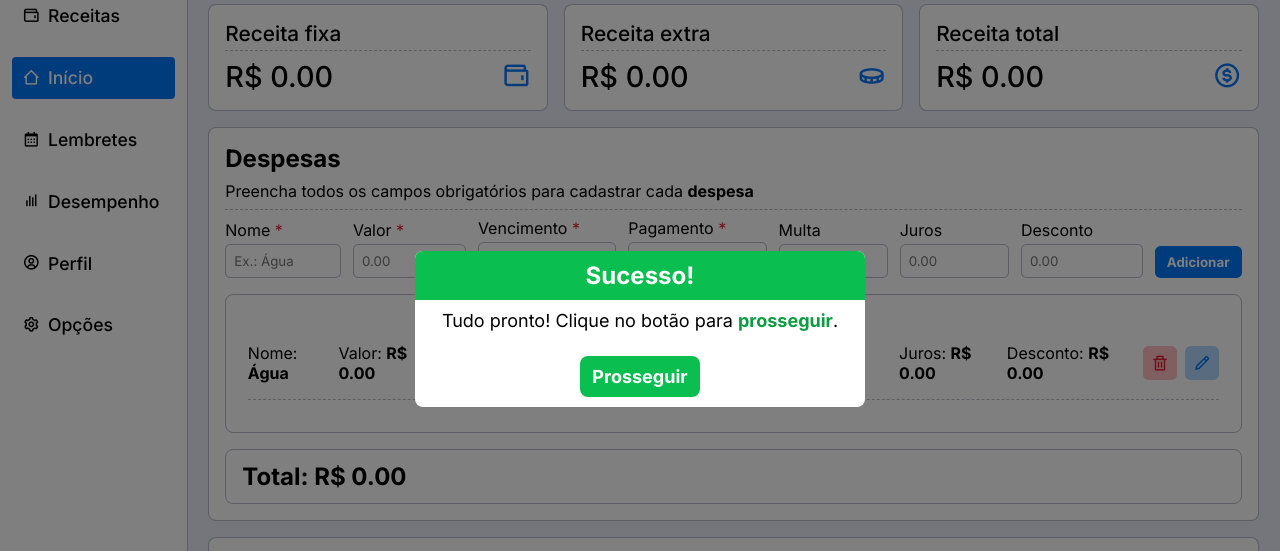
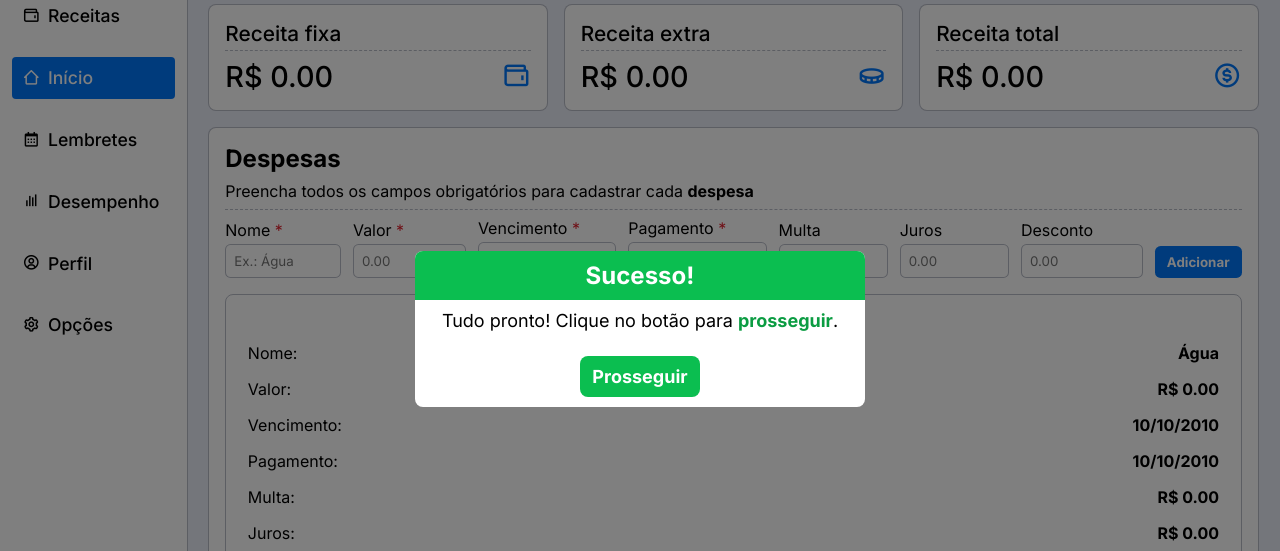
Before and after one commit to lucasfribeiro/projetotcc, a plain HTML site: page src/home/home.html in a window 1280 px wide. Shown: the part 71-622 px from the top of the page. Drawn offline with nearby package versions, Linux system fonts and the light colour scheme.

Commit message:
21-11 - Responsividade Início

```diff
--- a/src/css/home.css
+++ b/src/css/home.css
@@ -498,15 +498,20 @@
 
 /* Responsividade início */
 
-@media screen and (max-width: 1435px){
-    .info-desp-content{
+@media screen and (max-width: 1467px){
+    .info-content{
         flex-direction: column;
+        justify-content: center;
+        gap: 1rem;
     }
-
-    .despeas-content{
-        padding: .5rem;
-        border-radius: .5rem;
-        border: 1px solid var(--color-border);
+    .desp{
+        display: flex;
+        justify-content: space-between;
+        align-items: center;
+        width: 100%;
+    }
+    .buttons-desp{
+        width: 100%;
     }
 }
 
```
